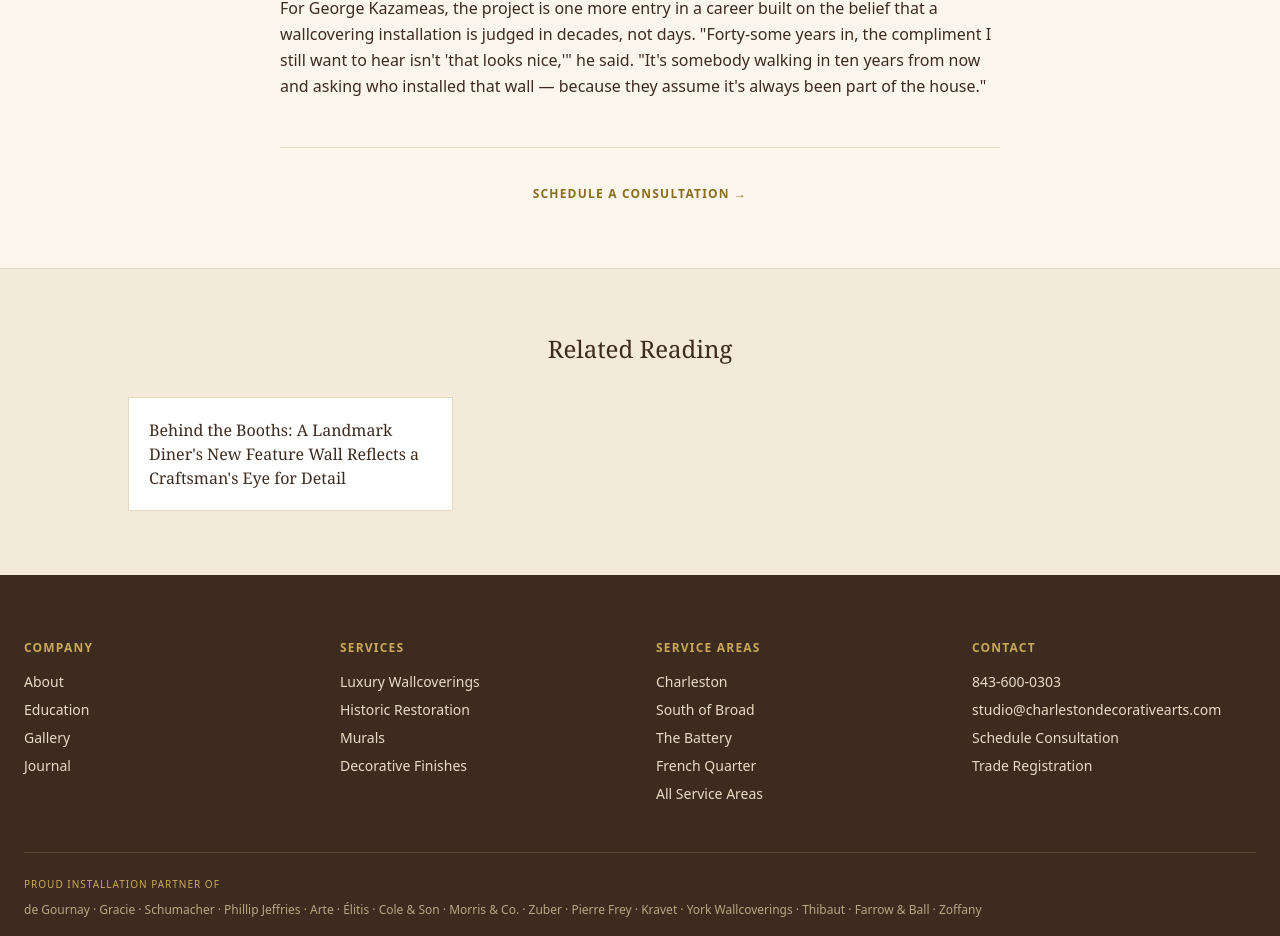
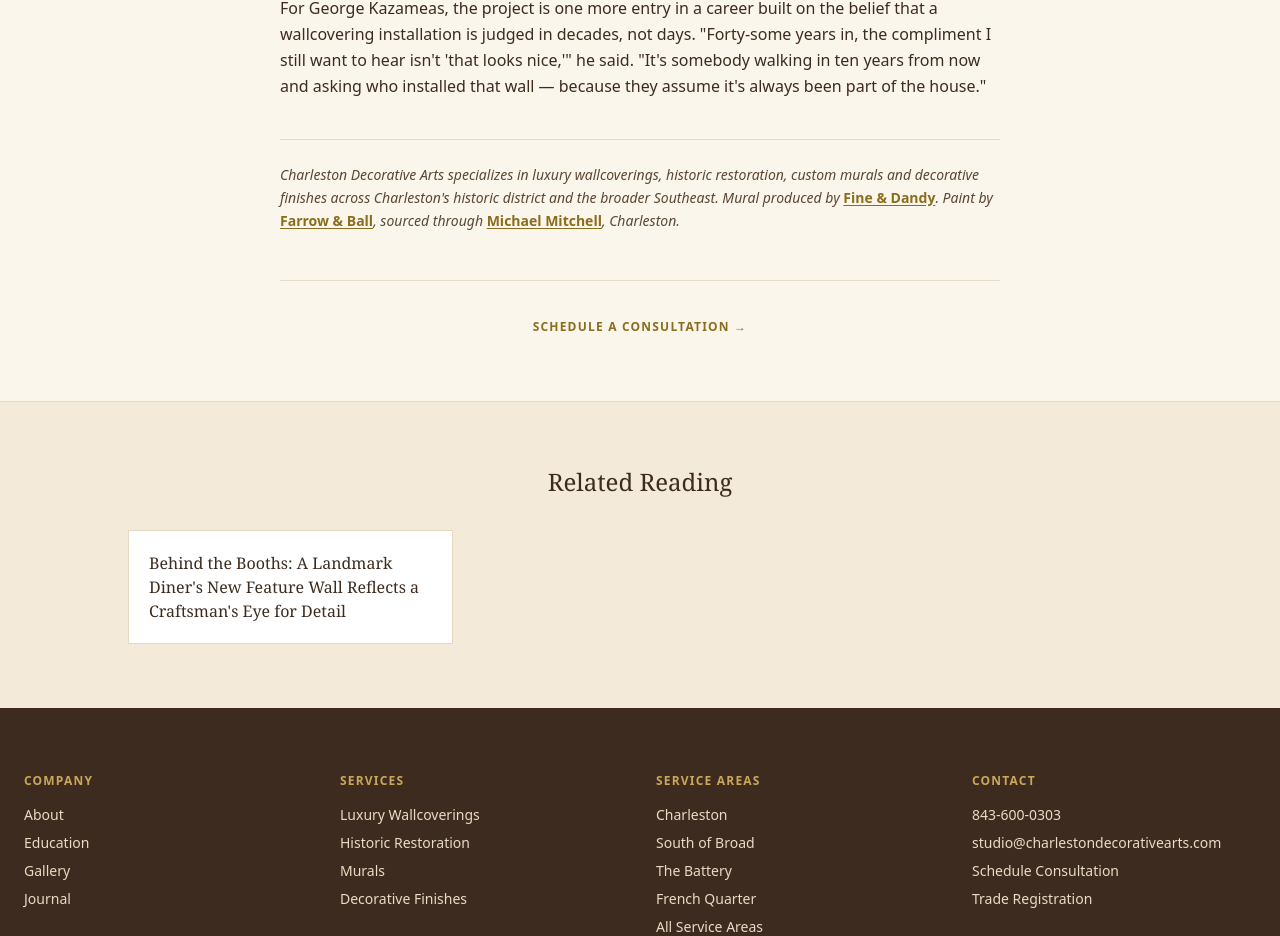
Before and after one commit to christopher776/charleston-decorative-arts, a Next.js app: page /journal/fine-and-dandy-mural-king-street-charleston in a window 1280 px wide. Shown: the part 6013-6949 px from the top of the page. Built offline with nearby package versions, Linux system fonts and the light colour scheme.

Commit message:
Add credit line with links (Fine & Dandy, Farrow & Ball, Michael Mitchell) to King Street Journal article

```diff
--- a/app/journal/[slug]/page.tsx
+++ b/app/journal/[slug]/page.tsx
@@ -20,6 +20,10 @@ export async function generateMetadata({ params }: { params: Params }): Promise<
     title: article.title,
     description: article.excerpt,
   };
+}
+
+function isExternal(href: string) {
+  return href.startsWith("http");
 }
 
 export default async function ArticlePage({ params }: { params: Params }) {
@@ -74,6 +78,27 @@ export default async function ArticlePage({ params }: { params: Params }) {
             </div>
           );
         })}
+
+        {article.credits && article.credits.length > 0 && (
+          <p className="mt-10 border-t border-[#e4d9c2] pt-6 text-sm italic leading-relaxed text-[#5a4632]">
+            {article.credits.map((seg, i) =>
+              seg.href ? (
+                <Link
+                  key={i}
+                  href={seg.href}
+                  target={isExternal(seg.href) ? "_blank" : undefined}
+                  rel={isExternal(seg.href) ? "noopener noreferrer" : undefined}
+                  className="not-italic font-semibold text-[#8a6d1d] underline underline-offset-2 hover:text-[#6f5717]"
+                >
+                  {seg.text}
+                </Link>
+              ) : (
+                <span key={i}>{seg.text}</span>
+              )
+            )}
+          </p>
+        )}
+
         <div className="mt-12 border-t border-[#e4d9c2] pt-8 text-center">
           <Link
             href="/contact"
--- a/lib/data.ts
+++ b/lib/data.ts
@@ -95,6 +95,11 @@ export interface ArticleImage {
   aspect: number;
 }
 
+export interface CreditSegment {
+  text: string;
+  href?: string;
+}
+
 export interface Article {
   slug: string;
   title: string;
@@ -103,6 +108,7 @@ export interface Article {
   body: string[];
   images?: ArticleImage[];
   dateline?: string;
+  credits?: CreditSegment[];
 }
 
 export const ARTICLES: Article[] = [
@@ -167,6 +173,15 @@ export const ARTICLES: Article[] = [
       "Designers describe the Charleston Regency aesthetic — deep jewel-toned walls, formal symmetry, gilded accents and dramatic lighting set against restrained architectural millwork — as a style that lives or dies on the quality of its wallcovering installation and the paint it's set against. The room's Farrow & Ball palette, selected through Michael Mitchell's King Street showroom, was chosen specifically to let the mural's tonal range — deep grays, dull gold lamplight, blackened harbor water — carry the room without competing with it. A mural rendered at this scale requires more than adhesive and a steady hand: substrate assessment, humidity control appropriate to a peninsula city prone to high ambient moisture, and a laser-measured layout to make sure the image's horizon line and focal points land exactly where the room's sightlines demand.",
       "\"In a city like Charleston, you're fighting humidity every single day of the install,\" Constantine Kazameas said. \"The wall is never really finished moving. You have to build in for that, or the mural you're proud of on day one won't be the mural still on that wall in fifteen years.\"",
       "For George Kazameas, the project is one more entry in a career built on the belief that a wallcovering installation is judged in decades, not days. \"Forty-some years in, the compliment I still want to hear isn't 'that looks nice,'\" he said. \"It's somebody walking in ten years from now and asking who installed that wall — because they assume it's always been part of the house.\"",
+    ],
+    credits: [
+      { text: "Charleston Decorative Arts specializes in luxury wallcoverings, historic restoration, custom murals and decorative finishes across Charleston's historic district and the broader Southeast. Mural produced by " },
+      { text: "Fine & Dandy", href: "https://fineanddandycompany.com" },
+      { text: ". Paint by " },
+      { text: "Farrow & Ball", href: "https://www.farrow-ball.com" },
+      { text: ", sourced through " },
+      { text: "Michael Mitchell", href: "https://www.michaelmitchellinc.com" },
+      { text: ", Charleston." },
     ],
   },
   {
```
